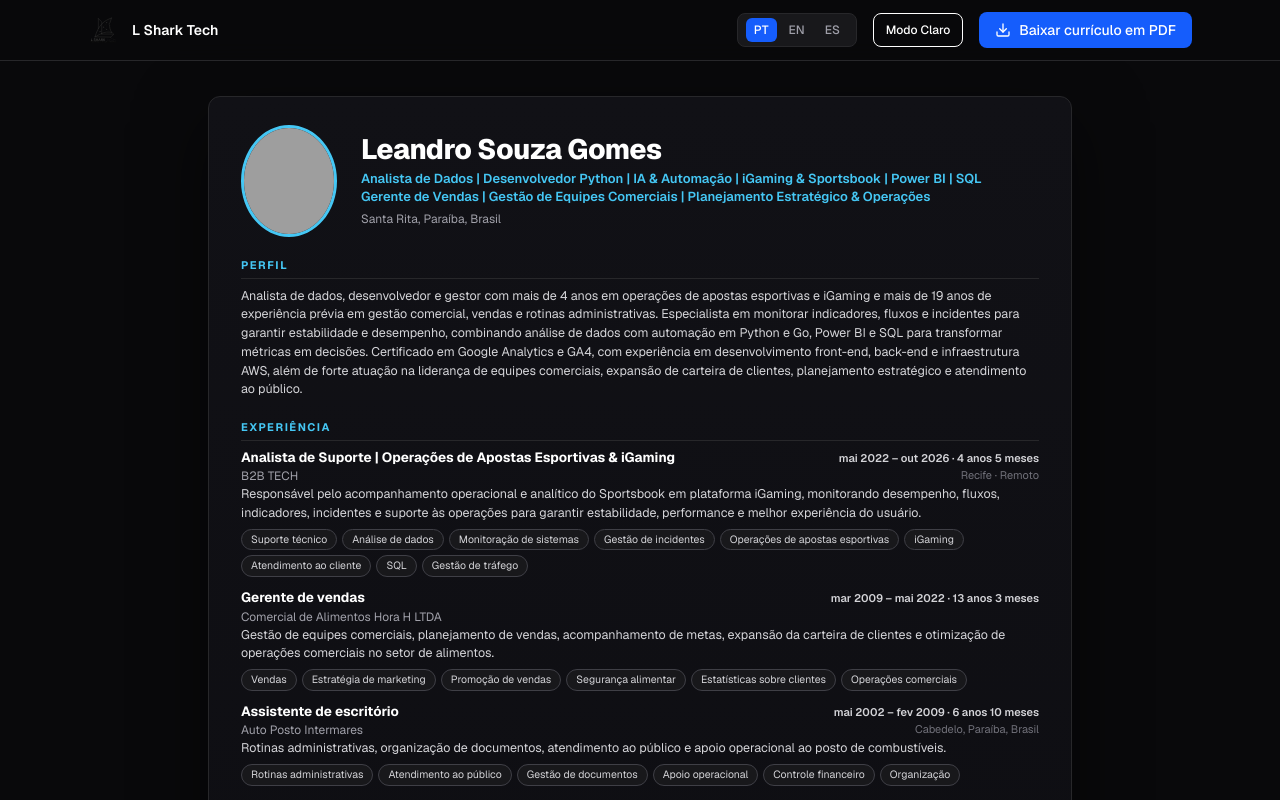
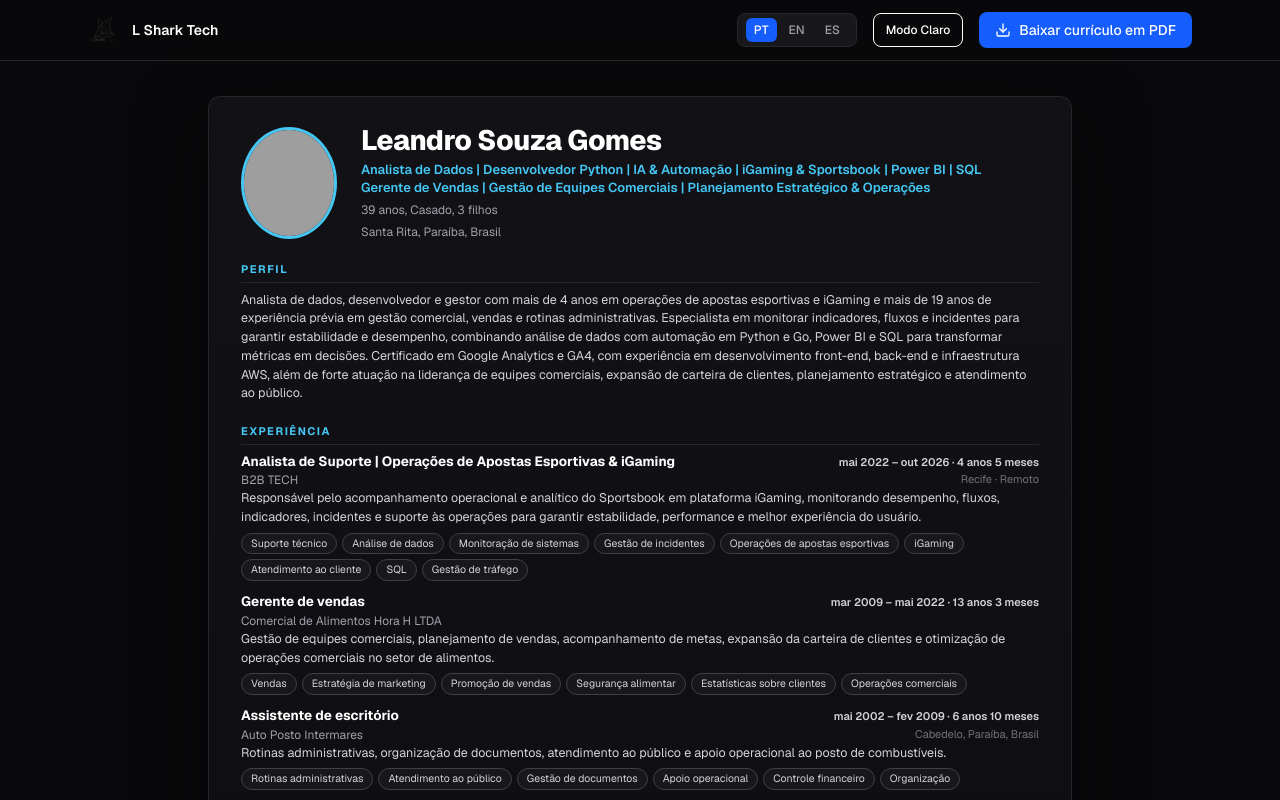
Before and after one commit to Sharkprojects/lsharktech-site, a Next.js app: page /profile in a window 1280 px wide. Shown: the top 800 px of the page. Built offline with nearby package versions, Linux system fonts and the light colour scheme; grey boxes are pictures that could not be loaded.

Commit message:
feat: add personal information section to resume with dynamic age calculation

```diff
--- a/src/app/profile/resumeContent.ts
+++ b/src/app/profile/resumeContent.ts
@@ -34,6 +34,7 @@ export interface ResumeContent {
   label: string;
   fullName: string;
   headline: string;
+  personalInfo: string;
   location: string;
   profileTitle: string;
   profile: string;
@@ -67,6 +68,7 @@ export const resumeContent: Record<string, ResumeContent> = {
     fullName: 'Leandro Souza Gomes',
     headline:
       'Analista de Dados | Desenvolvedor Python | IA & Automação | iGaming & Sportsbook | Power BI | SQL\nGerente de Vendas | Gestão de Equipes Comerciais | Planejamento Estratégico & Operações',
+    personalInfo: '{age} anos, Casado, 3 filhos',
     location: 'Santa Rita, Paraíba, Brasil',
     profileTitle: 'Perfil',
     profile:
@@ -316,6 +318,7 @@ export const resumeContent: Record<string, ResumeContent> = {
     fullName: 'Leandro Souza Gomes',
     headline:
       'Data Analyst | Python Developer | AI & Automation | iGaming & Sportsbook | Power BI | SQL',
+    personalInfo: '{age} years old, Married, 3 children',
     location: 'Santa Rita, Paraíba, Brazil',
     profileTitle: 'Profile',
     profile:
@@ -564,6 +567,7 @@ export const resumeContent: Record<string, ResumeContent> = {
     fullName: 'Leandro Souza Gomes',
     headline:
       'Analista de Datos | Desarrollador Python | IA y Automatización | iGaming y Apuestas Deportivas | Power BI | SQL\nGerente de Ventas | Gestión de Equipos Comerciales | Planificación Estratégica y Operaciones',
+    personalInfo: '{age} años, Casado, 3 hijos',
     location: 'Santa Rita, Paraíba, Brasil',
     profileTitle: 'Perfil',
     profile:
--- a/src/components/profile/ResumePage.tsx
+++ b/src/components/profile/ResumePage.tsx
@@ -22,11 +22,30 @@ function getInitialLang(): Lang {
   return stored === 'en' || stored === 'es' ? stored : 'pt';
 }
 
+function calculateAge(dateOfBirth: string): number {
+  const today = new Date();
+  const [day, month, year] = dateOfBirth.split('/').map(Number);
+  let age = today.getFullYear() - year;
+
+  if (
+    today.getMonth() + 1 < month ||
+    (today.getMonth() + 1 === month && today.getDate() < day)
+  ) {
+    age -= 1;
+  }
+
+  return age;
+}
+
 export default function ResumePage() {
   const [lang, setLang] = useState<Lang>(getInitialLang);
   const [theme, setTheme] = useState<'dark' | 'light'>('dark');
 
   const content: ResumeContent = resumeContent[lang];
+  const personalInfo = content.personalInfo.replace(
+    '{age}',
+    String(calculateAge('31/08/1987')),
+  );
 
   const selectLanguage = (l: Lang) => {
     setLang(l);
@@ -134,6 +153,7 @@ export default function ResumePage() {
               <div className="resume-heading">
                 <h1 className="resume-name">{content.fullName}</h1>
                 <p className="resume-headline">{content.headline}</p>
+                <p className="resume-location">{personalInfo}</p>
                 <p className="resume-location">{content.location}</p>
               </div>
             </div>
```
